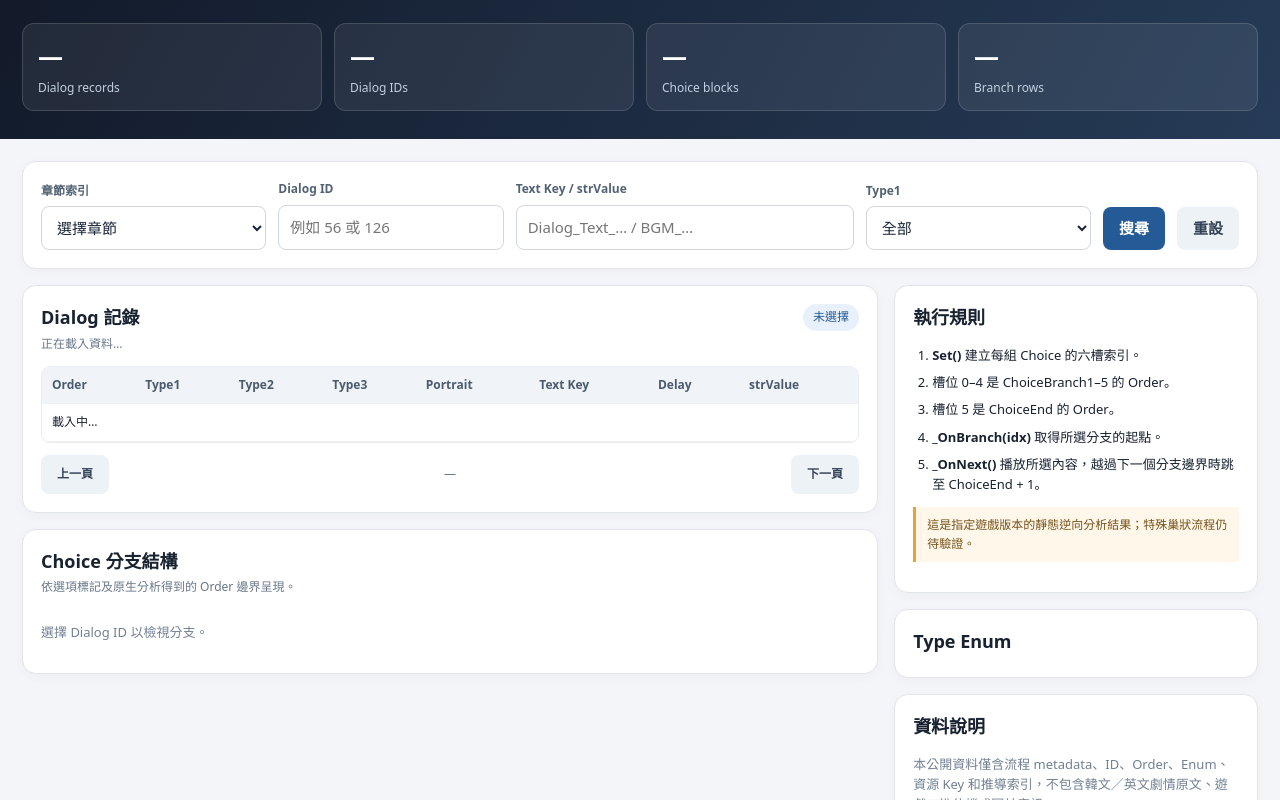
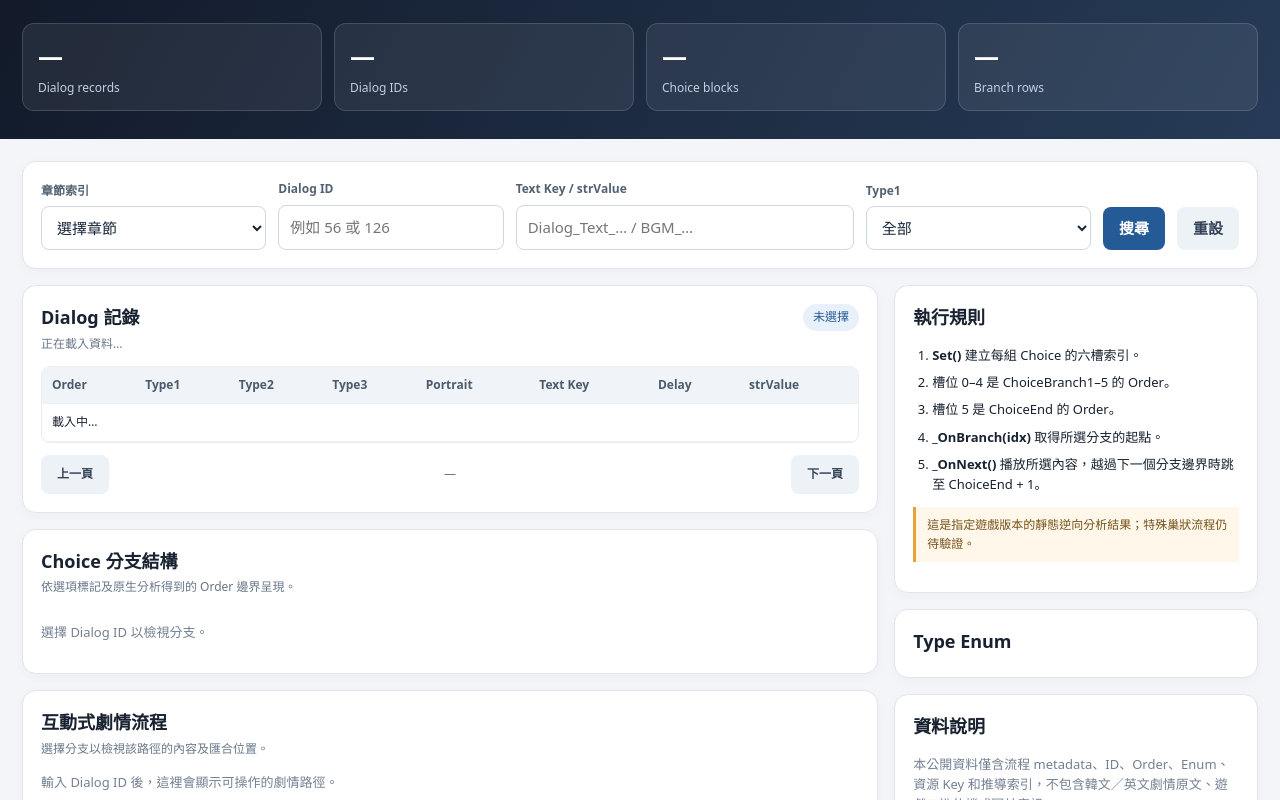
Before and after one commit to UB-PARASITE/TalesrunnerRPG_Dialog, a plain HTML site: page index.html in a window 1280 px wide. Shown: the part 152-952 px from the top of the page. Drawn offline with Linux system fonts and the light colour scheme.

Commit message:
Add interactive story flow section

```diff
--- a/index.html
+++ b/index.html
@@ -3,5 +3,5 @@
 <body><header class="top"><div class="wrap"><div class="eyebrow">UNITY / IL2CPP RESEARCH</div><h1>Dialog Flow Explorer</h1><p>DictDialog 資料索引與 PageDialog 分支流程檢視器</p><div class="stats" id="stats"><div><b>—</b><span>Dialog records</span></div><div><b>—</b><span>Dialog IDs</span></div><div><b>—</b><span>Choice blocks</span></div><div><b>—</b><span>Branch rows</span></div></div></div></header>
 <main class="wrap"><section class="panel controls"><div class="field"><label for="chapter">章節索引</label><select id="chapter"><option value="">選擇章節</option></select></div><div class="field"><label for="dialogId">Dialog ID</label><input id="dialogId" type="number" min="0" placeholder="例如 56 或 126"></div><div class="field"><label for="textKey">Text Key / strValue</label><input id="textKey" type="search" placeholder="Dialog_Text_… / BGM_…"></div><div class="field"><label for="type1">Type1</label><select id="type1"><option value="">全部</option></select></div><button id="search">搜尋</button><button class="ghost" id="reset">重設</button></section>
 <section class="layout"><div class="maincol"><section class="panel"><div class="sectionhead"><div><h2>Dialog 記錄</h2><p id="recordSummary">正在載入資料…</p></div><span class="pill" id="activeId">未選擇</span></div><div class="tablewrap"><table><thead><tr><th>Order</th><th>Type1</th><th>Type2</th><th>Type3</th><th>Portrait</th><th>Text Key</th><th>Delay</th><th>strValue</th></tr></thead><tbody id="records"><tr><td colspan="8">載入中…</td></tr></tbody></table></div><div class="pager"><button class="ghost" id="prev">上一頁</button><span id="pageInfo">—</span><button class="ghost" id="next">下一頁</button></div></section>
-<section class="panel"><div class="sectionhead"><div><h2>Choice 分支結構</h2><p>依選項標記及原生分析得到的 Order 邊界呈現。</p></div></div><div id="choices" class="choice-list"><p class="muted">選擇 Dialog ID 以檢視分支。</p></div></section></div>
+<section class="panel"><div class="sectionhead"><div><h2>Choice 分支結構</h2><p>依選項標記及原生分析得到的 Order 邊界呈現。</p></div></div><div id="choices" class="choice-list"><p class="muted">選擇 Dialog ID 以檢視分支。</p></div></section><section class="panel"><div class="sectionhead"><div><h2>互動式劇情流程</h2><p>選擇分支以檢視該路徑的內容及匯合位置。</p></div></div><div id="flowGraph"><p class="muted">輸入 Dialog ID 後，這裡會顯示可操作的劇情路徑。</p></div></section></div>
 <aside class="side"><section class="panel"><h2>執行規則</h2><ol class="rules"><li><b>Set()</b> 建立每組 Choice 的六槽索引。</li><li>槽位 0–4 是 ChoiceBranch1–5 的 Order。</li><li>槽位 5 是 ChoiceEnd 的 Order。</li><li><b>_OnBranch(idx)</b> 取得所選分支的起點。</li><li><b>_OnNext()</b> 播放所選內容，越過下一個分支邊界時跳至 ChoiceEnd + 1。</li></ol><p class="note">這是指定遊戲版本的靜態逆向分析結果；特殊巢狀流程仍待驗證。</p></section><section class="panel"><h2>Type Enum</h2><div id="enums" class="enum-list"></div></section><section class="panel"><h2>資料說明</h2><p class="muted">本公開資料僅含流程 metadata、ID、Order、Enum、資源 Key 和推導索引，不包含韓文／英文劇情原文、遊戲二進位檔或圖片音訊。</p><a href="docs/analysis.md">閱讀完整分析報告 →</a></section></aside></section><footer>Unofficial technical research · Source-derived metadata only · No game binaries or localized story text</footer></main><script src="assets/app.js"></script></body></html>
```
